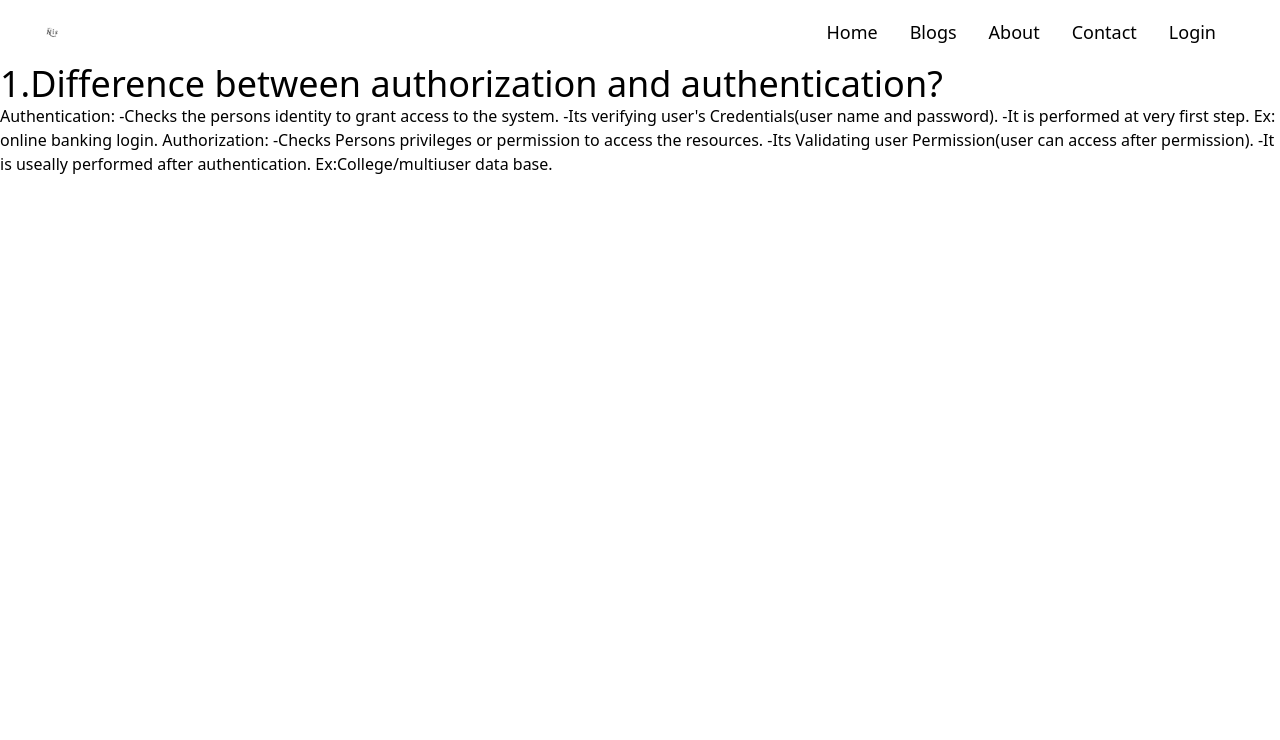
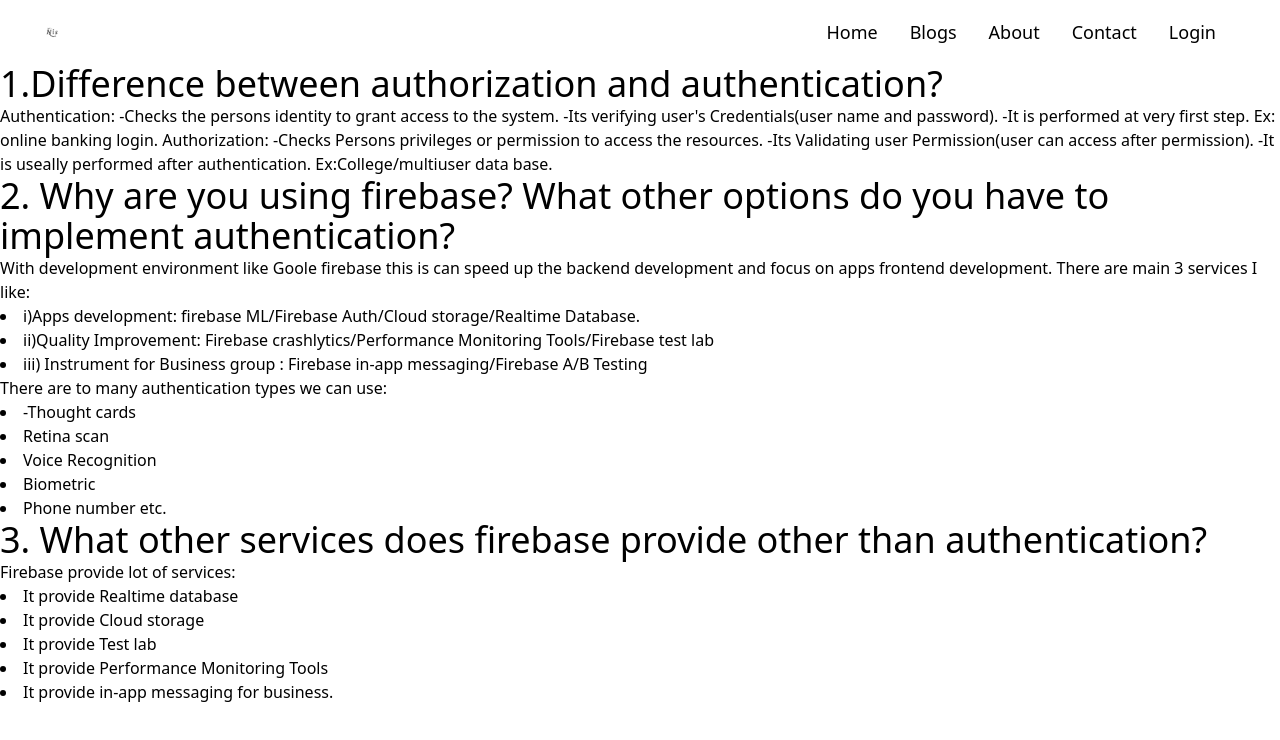
Before and after one commit to withnahidul/assignment-10, a React (Create React App) app: page /blogs in a window 1280 px wide. Shown: the top 740 px of the page. Built offline with nearby package versions, Linux system fonts and the light colour scheme; no server answers.

Commit message:
qustion-answer

```diff
--- a/src/components/Blogs/Blogs.js
+++ b/src/components/Blogs/Blogs.js
@@ -4,7 +4,9 @@ const Blogs = () => {
   return (
     <div>
       <div>
-        <h2 className="text-4xl">1.Difference between authorization and authentication?</h2>
+        <h2 className="text-4xl">
+          1.Difference between authorization and authentication?
+        </h2>
         <p>
           Authentication: -Checks the persons identity to grant access to the
           system. -Its verifying user's Credentials(user name and password). -It
@@ -16,12 +18,47 @@ const Blogs = () => {
         </p>
       </div>
       <div>
-        <h2></h2>
-        <p></p>
+        <h2 className="text-4xl">
+          2. Why are you using firebase? What other options do you have to
+          implement authentication?
+        </h2>
+        <p>
+          With development environment like Goole firebase this is can speed up
+          the backend development and focus on apps frontend development. There
+          are main 3 services I like:
+          <li>
+            i)Apps development: firebase ML/Firebase Auth/Cloud storage/Realtime
+            Database.
+          </li>
+          <li>
+            ii)Quality Improvement: Firebase crashlytics/Performance Monitoring
+            Tools/Firebase test lab
+          </li>
+          <li>
+            iii) Instrument for Business group : Firebase in-app
+            messaging/Firebase A/B Testing{" "}
+          </li>
+          <h2>There are to many authentication types we can use:</h2>
+          <li>-Thought cards</li>
+          <li>Retina scan</li>
+          <li>Voice Recognition</li>
+          <li>Biometric</li>
+          <li>Phone number etc.</li>
+        </p>
       </div>
       <div>
-        <h2></h2>
-        <p></p>
+        <h2 className="text-4xl">
+          3. What other services does firebase provide other than
+          authentication?
+        </h2>
+        <p>
+          <h4>Firebase provide lot of services:</h4>
+          <li>It provide Realtime database</li>
+          <li>It provide Cloud storage</li>
+          <li>It provide Test lab </li>
+          <li>It provide Performance Monitoring Tools</li>
+          <li>It provide in-app messaging for business.</li>
+        </p>
       </div>
     </div>
   );
```
